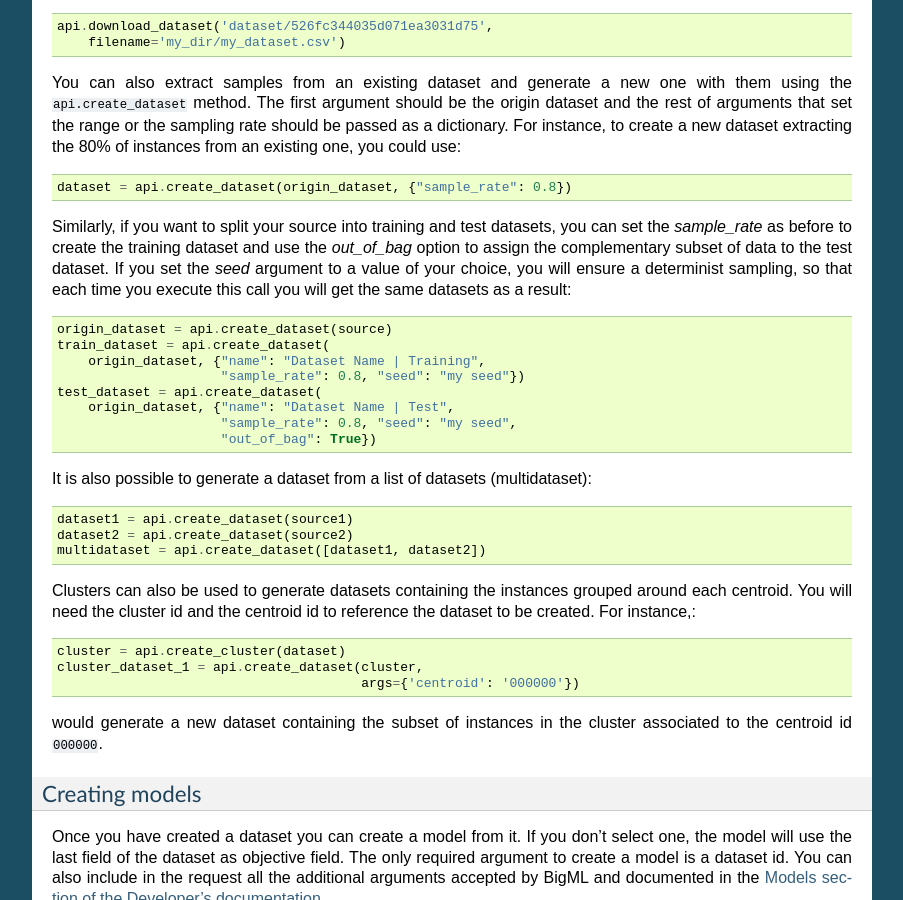
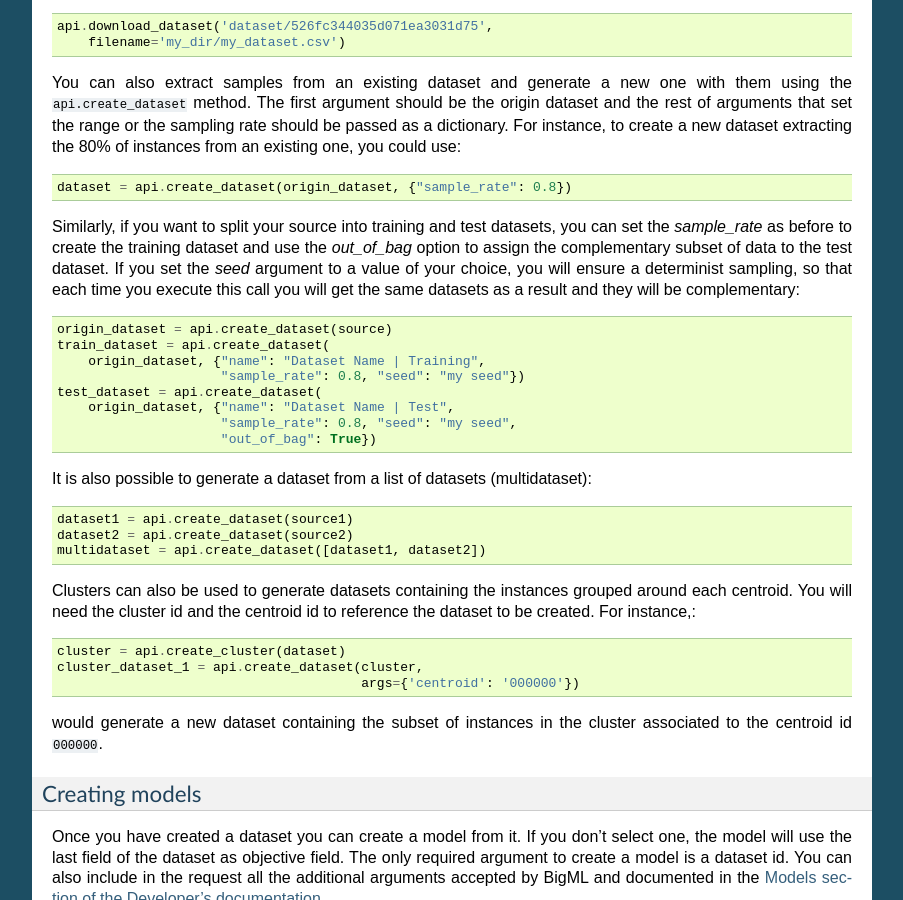
Before and after one commit to bigmlcom/python, a Sphinx documentation site: the page built from docs/index.rst, in a window 1280 px wide and 900 px high, scrolled down 12254 px. Shown: the whole window, without its empty margins (198-1101 px from the left). Built offline with Sphinx 7.4.7, drawn with Linux system fonts in a browser that asks for light colours.

Commit message:
Improving docs for dataset splits

```diff
--- a/docs/index.rst
+++ b/docs/index.rst
@@ -773,7 +773,7 @@ you can set the `sample_rate` as before to create the training dataset and
 use the `out_of_bag` option to assign the complementary subset of data to the
 test dataset. If you set the `seed` argument to a value of your choice, you
 will ensure a determinist sampling, so that each time you execute this call
-you will get the same datasets as a result::
+you will get the same datasets as a result and they will be complementary::
 
     origin_dataset = api.create_dataset(source)
     train_dataset = api.create_dataset(
```
